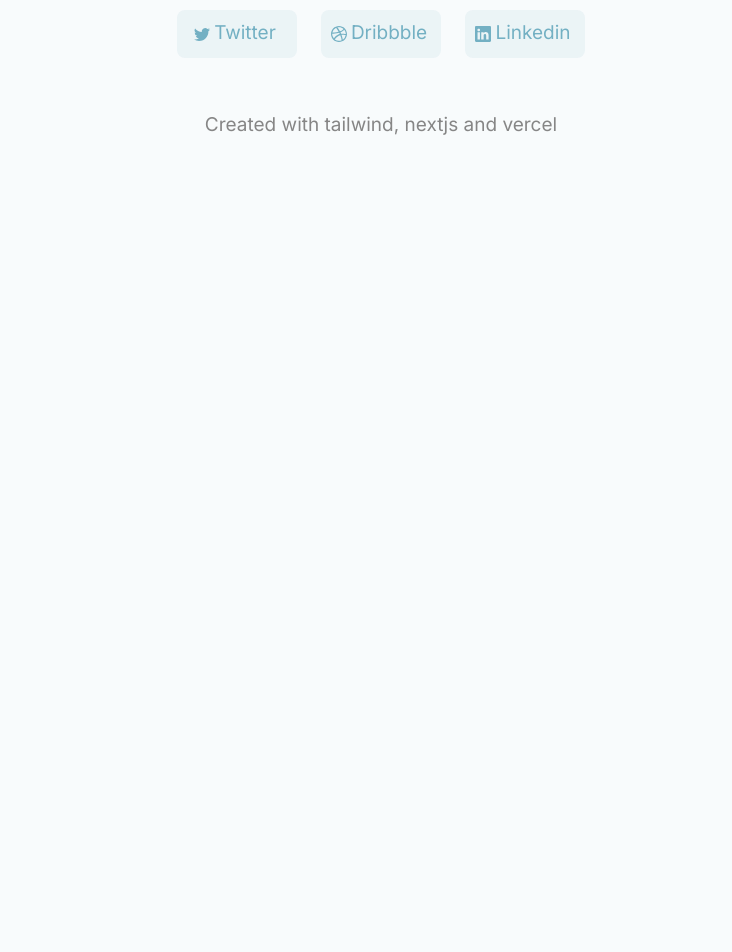
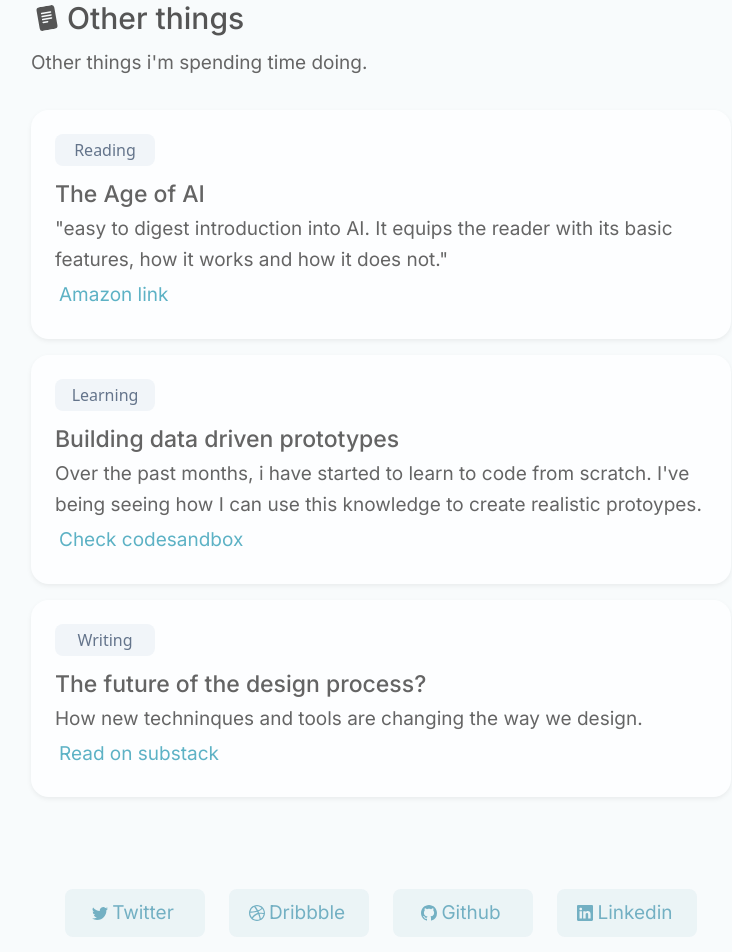
Before and after one commit to dannnnnh/portfolio-nextjs, a Next.js app: page / in a window 1280 px wide. Shown: the part 1820-2772 px from the top of the page, without its empty margins (259-991 px from the left). Before the commit the page ends 2000 px from the top, so only its background shows below. Built offline with nearby package versions, Linux system fonts and the light colour scheme.

Commit message:
Adding additional links..

```diff
--- a/pages/Main.js
+++ b/pages/Main.js
@@ -5,6 +5,7 @@ import {
   BsDribbble,
   BsLinkedin,
   BsFillFileTextFill,
+  BsGithub,
   BsTypeH3,
 } from "react-icons/bs";
 import { FaArrowLeft, FaArrowRight } from "react-icons/fa";
@@ -44,7 +45,7 @@ const MainContent = () => {
             Hi, I’m Dan an experience and Interface designer, currently learning
             how to {""}
             <span className=" bg-[#B9E1EA] px-2">
-              <Link href="https://codesandbox.io/u/dth" target="_blank">
+              <Link href="https://twitter.com/__dnth" target="_blank">
                 make things with code.
               </Link>
             </span>
@@ -55,7 +56,7 @@ const MainContent = () => {
         <div id="experience" className="pt-[80px]">
           <div id="title" className="flex items-center">
             <h1 className="ml-1 dark:text-[#EEEFF4] text-[24px]">
-              <BsFillFileTextFill style={{ transform: "rotate(-4deg)" }} />
+              <BsFillFileTextFill style={{ transform: "rotate(-10deg)" }} />
             </h1>
 
             <h2 className="ml-2 dark:text-[#EEEFF4]">Experience</h2>
@@ -107,7 +108,7 @@ const MainContent = () => {
         <div id="projects" className="pt-[80px] ">
           <div id="title" className="flex items-center">
             <h1 className="ml-1 dark:text-[#EEEFF4] text-[24px]">
-              <BsFillFileTextFill style={{ transform: "rotate(-4deg)" }} />
+              <BsFillFileTextFill style={{ transform: "rotate(-10deg)" }} />
             </h1>
 
             <h2 className="ml-2 dark:text-[#EEEFF4]">Case studies</h2>
@@ -170,25 +171,120 @@ const MainContent = () => {
           </div>
         </div>
 
+        {/* Case studies */}
+        <div id="projects" className="pt-[80px] ">
+          <div id="title" className="flex items-center">
+            <h1 className="ml-1 dark:text-[#EEEFF4] text-[24px]">
+              <BsFillFileTextFill style={{ transform: "rotate(-10deg)" }} />
+            </h1>
+
+            <h2 className="ml-2 dark:text-[#EEEFF4]">Other things</h2>
+          </div>
+          <p className=" dark:text-[#E3E5EC] mt-[10px]">
+            Other things i'm spending time doing.
+          </p>
+        </div>
+
+        <div id="otherThings-container" className="pt-8">
+          <Link
+            href="https://www.notion.so/Mimi-hearing-technologies-6d284f848ddf40459a19f07f0ea09258"
+            target="_blank"
+          >
+            <div
+              id="1_thing"
+              className="bg-[#FDFEFF] rounded-[18px] p-6 drop-shadow-[0_2px_2px_rgba(0,0,0,0.06)] hover:drop-shadow-[0_2px_3px_rgba(0,0,0,0.1)] hover:border-blue-300 cursor-pointer dark:bg-[#363639] dark:border-none"
+            >
+              <div className="w-[100px] h-[32px] bg-slate-100 rounded-lg flex flex-col mb-[8px]">
+                <span className="text-slate-500 font-medium m-auto">
+                  Reading
+                </span>
+              </div>
+              <h3 className="dark:text-[#EEEFF4]">The Age of AI</h3>
+
+              <p className="dark:text-[#CECFD8]">
+                "easy to digest introduction into AI. It equips the reader with
+                its basic features, how it works and how it does not."
+              </p>
+              <div className="flex items-center">
+                <IconContext.Provider value={{ color: "#5DB2C5" }}>
+                  <p className="text-[#5DB2C5] p-1">Amazon link</p>
+                </IconContext.Provider>
+              </div>
+            </div>
+          </Link>
+          <div
+            id="2_thing"
+            className="bg-[#FDFEFF] mt-4 rounded-[18px] p-6 drop-shadow-[0_2px_2px_rgba(0,0,0,0.06)] hover:drop-shadow-[0_2px_3px_rgba(0,0,0,0.1)] hover:border-blue-300 cursor-pointer dark:bg-[#363639] dark:border-none"
+          >
+            <div className="w-[100px] h-[32px] bg-slate-100 rounded-lg flex flex-col mb-[8px]">
+              <span className="text-slate-500 font-medium m-auto">
+                Learning
+              </span>
+            </div>
+            <h3 className="dark:text-[#EEEFF4]">
+              Building data driven prototypes
+            </h3>
+
+            <p className="dark:text-[#CECFD8]">
+              Over the past months, i have started to learn to code from
+              scratch. I've being seeing how I can use this knowledge to create
+              realistic protoypes.
+            </p>
+            <div className="flex items-center">
+              <IconContext.Provider value={{ color: "#5DB2C5" }}>
+                <p className="text-[#5DB2C5] p-1">Check codesandbox</p>
+              </IconContext.Provider>
+            </div>
+          </div>
+          <div
+            id="3_thing"
+            className="bg-[#FDFEFF] mt-4 rounded-[18px] p-6 drop-shadow-[0_2px_2px_rgba(0,0,0,0.06)] hover:drop-shadow-[0_2px_3px_rgba(0,0,0,0.1)] hover:border-blue-300 cursor-pointer dark:bg-[#363639] dark:border-none"
+          >
+            <div className="w-[100px] h-[32px] bg-slate-100 rounded-lg flex flex-col mb-[8px]">
+              <span className="text-slate-500 font-medium m-auto">Writing</span>
+            </div>
+            <h3 className="dark:text-[#EEEFF4]">
+              The future of the design process?
+            </h3>
+
+            <p className="dark:text-[#CECFD8]">
+              How new techninques and tools are changing the way we design.
+            </p>
+            <div className="flex items-center">
+              <IconContext.Provider value={{ color: "#5DB2C5" }}>
+                <p className="text-[#5DB2C5] p-1">Read on substack</p>
+              </IconContext.Provider>
+            </div>
+          </div>
+        </div>
+
         <IconContext.Provider value={{ color: "#73B0C3" }}>
           <div
             id="links"
             className="flex flex-col items-center w-full justify-center pt-[80px] sm:flex-row sm:justify-center"
           >
             <a href="https://twitter.com/__dnth" target="_blank">
-              <div className="bg-[#73B0C3] bg-opacity-[0.1] rounded-lg px-2 m-3 w-[120px] h-12 inline-flex items-center justify-center align-middle transition ease-in-out hover:bg-opacity-[0.2] pointer-events-auto ">
+              <div className="bg-[#73B0C3] bg-opacity-[0.1] rounded-lg px-2 m-3 w-[140px] h-12 inline-flex items-center justify-center align-middle transition ease-in-out hover:bg-opacity-[0.2] pointer-events-auto ">
                 <BsTwitter />
                 <p className="text-[#73B0C3] p-1">Twitter</p>
               </div>
             </a>
             <a href="https://dribbble.com/danth" target="_blank">
-              <div className="bg-[#73B0C3] bg-opacity-[0.1] rounded-lg px-2 m-3 w-[120px] h-12 inline-flex items-center justify-center align-middle transition ease-in-out hover:bg-opacity-[0.2] pointer-events-auto">
+              <div className="bg-[#73B0C3] bg-opacity-[0.1] rounded-lg px-2 m-3 w-[140px] h-12 inline-flex items-center justify-center align-middle transition ease-in-out hover:bg-opacity-[0.2] pointer-events-auto">
                 <BsDribbble />
                 <p className="text-[#73B0C3] p-1">Dribbble</p>
               </div>
             </a>
+            <a href="https://github.com/dannnnnh" target="_blank">
+              <div className="bg-[#73B0C3] bg-opacity-[0.1] rounded-lg px-2 m-3 w-[140px] h-12 inline-flex items-center justify-center align-middle transition ease-in-out hover:bg-opacity-[0.2] pointer-events-auto">
+                <div>
+                  <BsGithub />
+                </div>
+                <p className="text-[#73B0C3] p-1 ">Github</p>
+              </div>
+            </a>
             <a href="https://www.linkedin.com/in/dan01/" target="_blank">
-              <div className="bg-[#73B0C3] bg-opacity-[0.1] rounded-lg px-2 m-3 w-[120px] h-12 inline-flex items-center justify-center align-middle transition ease-in-out hover:bg-opacity-[0.2] pointer-events-auto">
+              <div className="bg-[#73B0C3] bg-opacity-[0.1] rounded-lg px-2 m-3 w-[140px] h-12 inline-flex items-center justify-center align-middle transition ease-in-out hover:bg-opacity-[0.2] pointer-events-auto">
                 <BsLinkedin />
                 <p className="text-[#73B0C3] p-1">Linkedin</p>
               </div>
@@ -200,7 +296,6 @@ const MainContent = () => {
           id="footer"
           className="flex flex-col w-full items-center justify-center pt-[40px] pb-[40px]"
         >
-
           <div>
             <p className="dark:text-[#EEEFF4] text-center">
               Created with tailwind, nextjs and vercel
--- a/styles/globals.css
+++ b/styles/globals.css
@@ -14,11 +14,11 @@
   }
 
   h1 {
-    @apply text-[#646464] text-[36px] font-merriweather leading-normal;
+    @apply text-[#555555] text-[36px] font-merriweather leading-normal;
   }
 
   h2 {
-    @apply text-[#646464] text-[30px] font-inter font-medium leading-10;
+    @apply text-[#555555] text-[30px] font-inter font-medium leading-10;
   }
 
   h3 {
@@ -30,11 +30,11 @@
   }
 
   p {
-    @apply text-[#868686] font-inter text-[19px] leading-relaxed font-normal;
+    @apply text-[#656565] font-inter text-[19px] leading-relaxed font-normal;
   }
 
   blockquote {
-    @apply text-[#868686] font-inter text-[18px] leading-7;
+    @apply text-[#6b6a6a] font-inter text-[18px] leading-7;
   }
 
   li {
```
